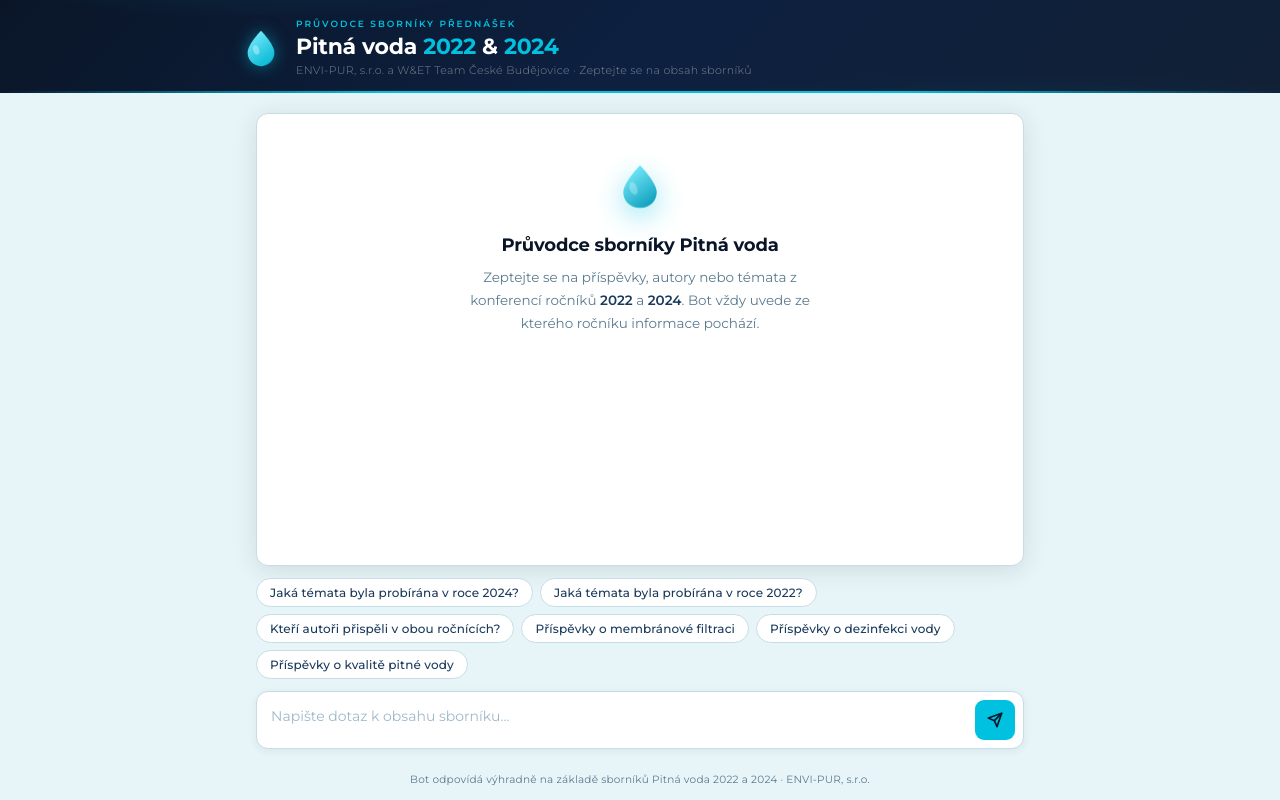
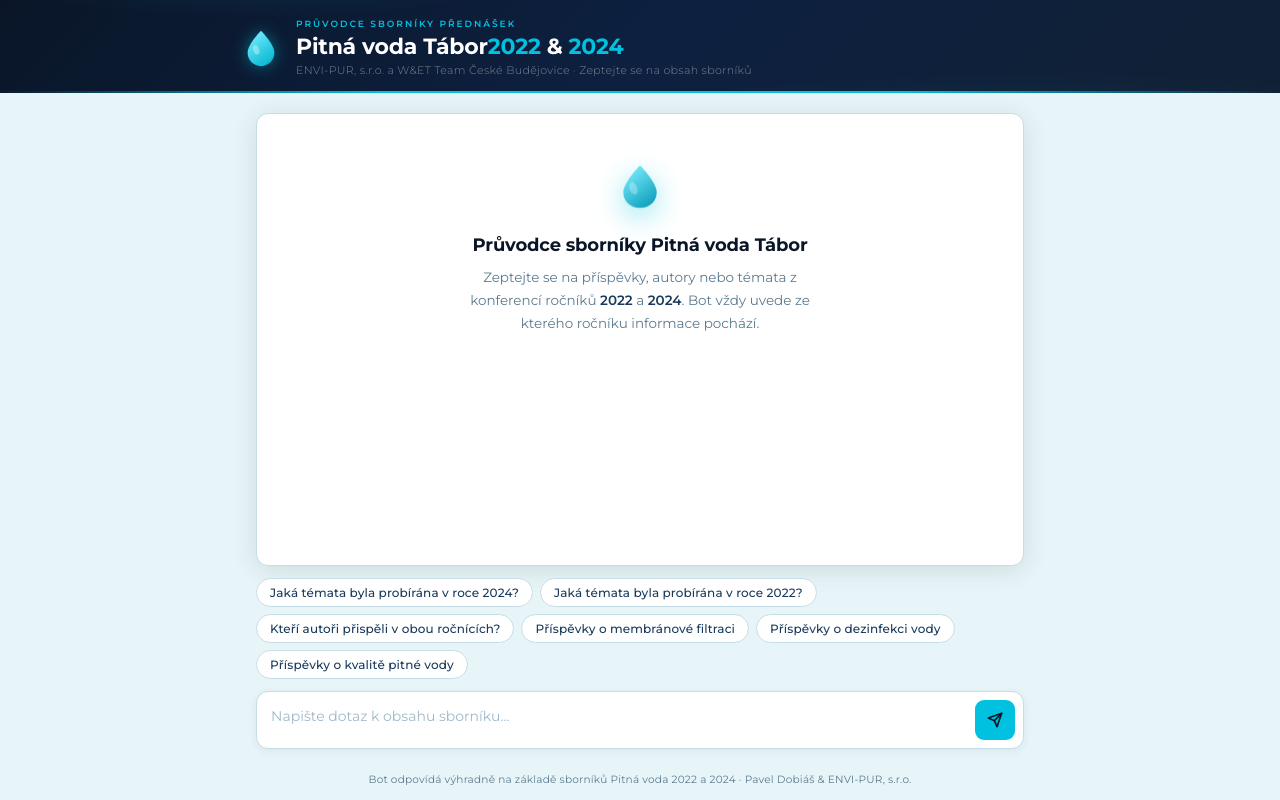
Before and after one commit to paveldobias79-art/konference-bot, a website: page public/index.html in a window 1280 px wide. Drawn offline with Linux system fonts and the light colour scheme.

Commit message:
Update index.html

```diff
--- a/public/index.html
+++ b/public/index.html
@@ -435,7 +435,7 @@
 
       <div class="header-text">
         <div class="header-label">Průvodce sborníky přednášek</div>
-        <h1>Pitná voda <span>2022</span> &amp; <span>2024</span></h1>
+        <h1>Pitná voda Tábor<span>2022</span> &amp; <span>2024</span></h1>
         <div class="header-sub">ENVI-PUR, s.r.o. a W&ET Team České Budějovice · Zeptejte se na obsah sborníků</div>
       </div>
     </div>
@@ -457,7 +457,7 @@
                 fill="url(#wg)" opacity="0.95"/>
           <ellipse cx="21" cy="30" rx="4" ry="7" fill="white" opacity="0.28" transform="rotate(-20 21 30)"/>
         </svg>
-        <h2>Průvodce sborníky Pitná voda</h2>
+        <h2>Průvodce sborníky Pitná voda Tábor</h2>
         <p>Zeptejte se na příspěvky, autory nebo témata z konferencí ročníků <strong>2022</strong> a <strong>2024</strong>. Bot vždy uvede ze kterého ročníku informace pochází.</p>
       </div>
     </div>
@@ -493,7 +493,7 @@
   </main>
 
   <footer>
-    Bot odpovídá výhradně na základě sborníků Pitná voda 2022 a 2024 · ENVI-PUR, s.r.o.
+    Bot odpovídá výhradně na základě sborníků Pitná voda 2022 a 2024 · Pavel Dobiáš & ENVI-PUR, s.r.o.
   </footer>
 
   <script>
```
